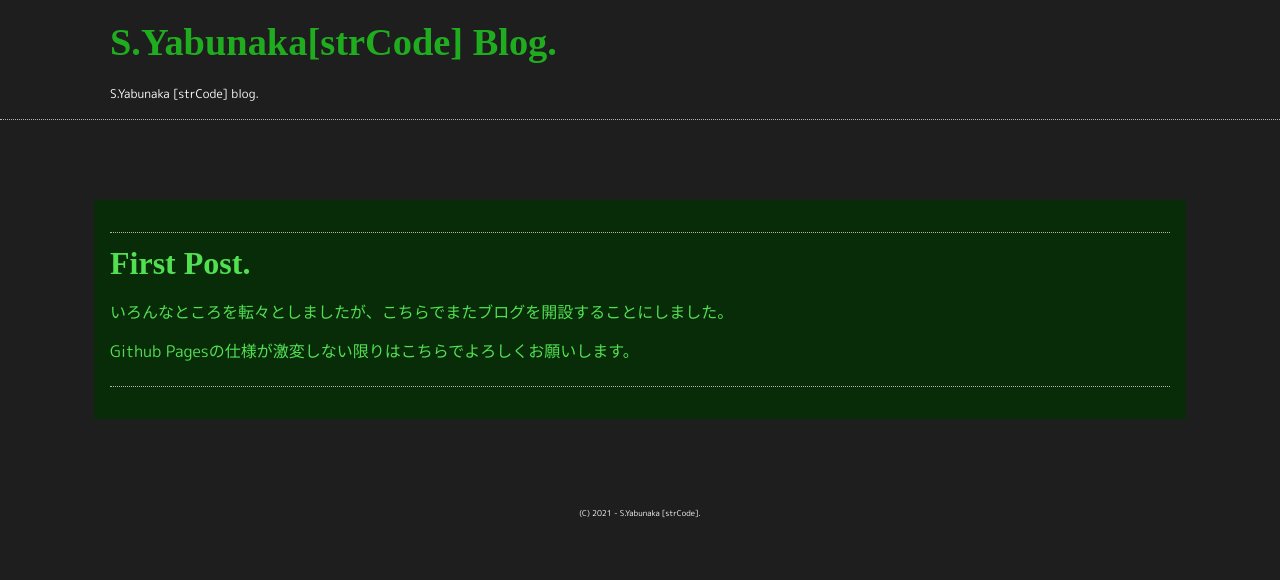
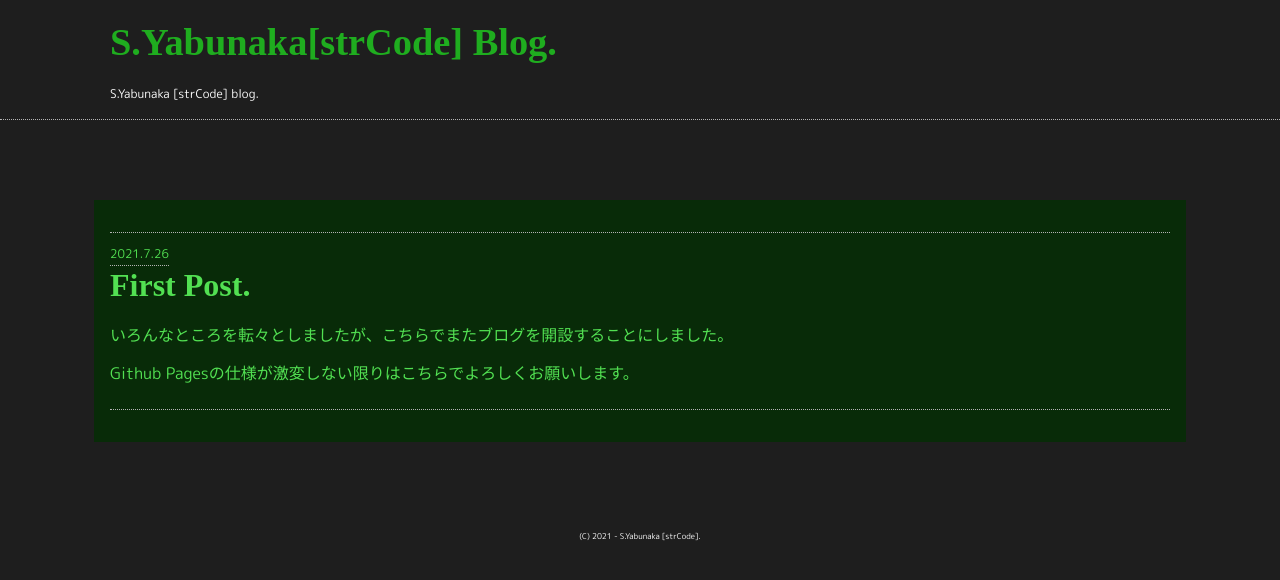
Before and after one commit to strcode-yabu/blog, a Jekyll site: the page built from index.md, in a window 1280 px wide. Shown: the top 580 px of the page. Built offline with Jekyll 4.4.1, drawn with Linux system fonts in a browser that asks for light colours; some web fonts are replaced.

Commit message:
2021.7.27 Fixed the top date display bug.

```diff
--- a/_layouts/front.html
+++ b/_layouts/front.html
@@ -6,8 +6,8 @@ layout: default
   {% for post in site.posts %}
     <li class="post__item">
       <a class="post__link" href="{{ site.repository }}{{ post.url }}">
-        <time class="post__link__date" datetime="{{ page.date | date: '%Y-%-m-%-d' }}">
-          {{ page.date | date: "%Y.%-m.%-d" }}
+        <time class="post__link__date" datetime="{{ post.date | date: '%Y-%-m-%-d' }}">
+          {{ post.date | date: "%Y.%-m.%-d" }}
         </time>
         <h2 class="post__link__title">{{ post.title }}</h2>
         <p class="post__link__excerpt">
```
